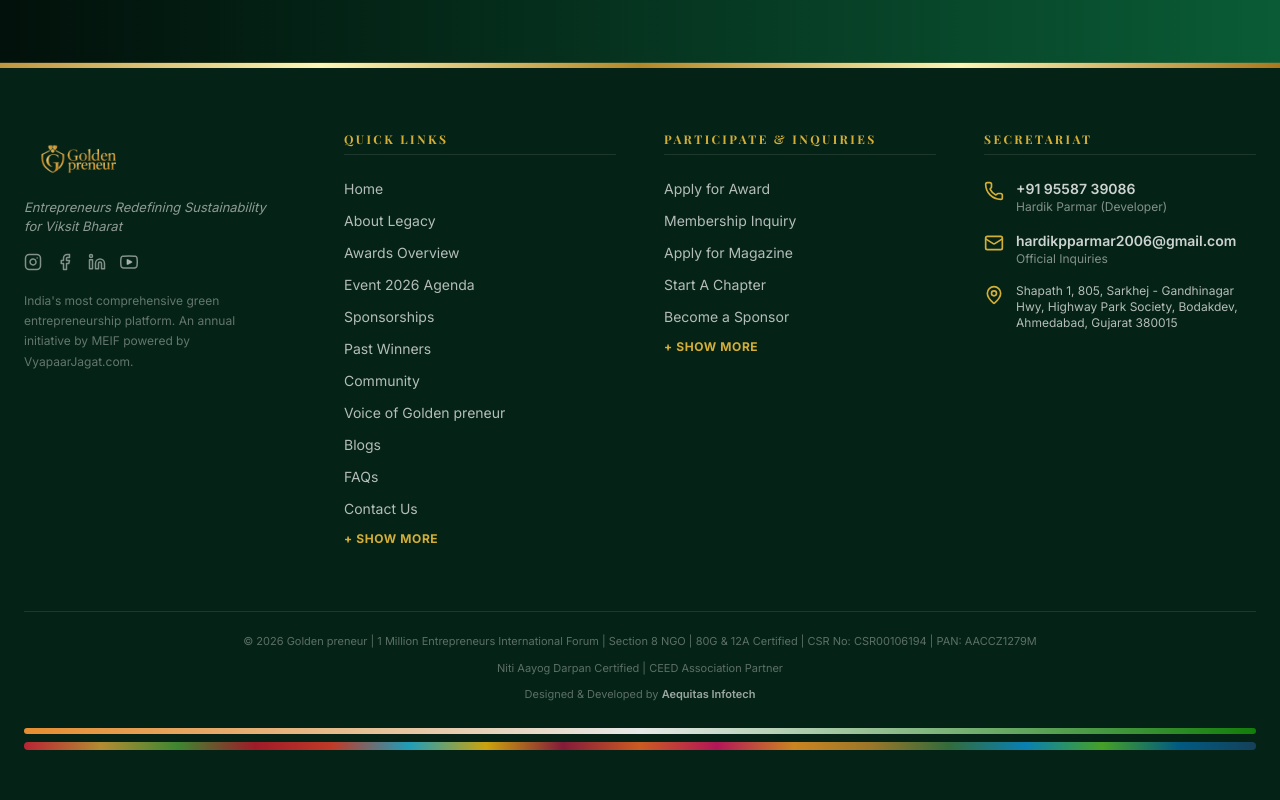
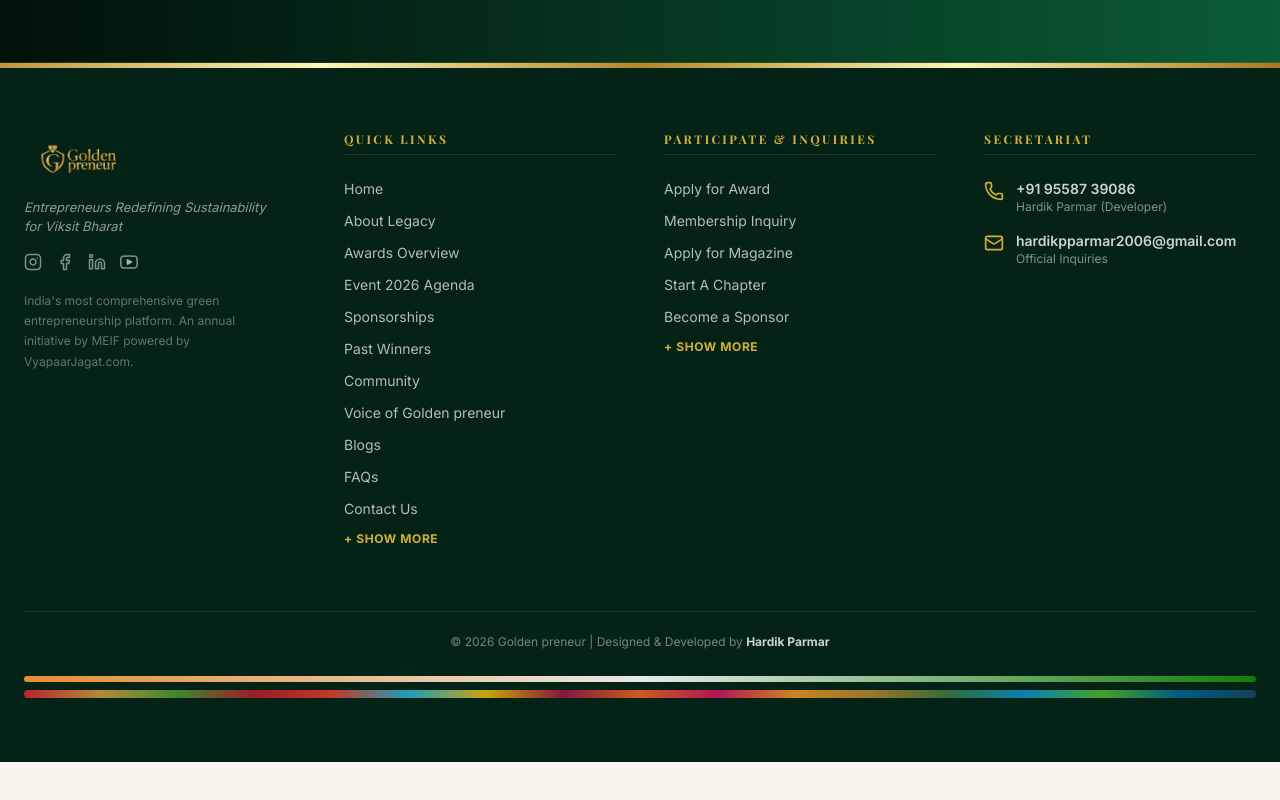
Before and after one commit to Hardikparmar2006/Goldenpreneur, a React (Vite) app: page / in a window 1280 px wide. Shown: the part 10032-10832 px from the top of the page. After the commit the page ends 10794 px from the top, so only its background shows below. Built offline with nearby package versions, Linux system fonts and the light colour scheme; no server answers; a web font is replaced by a local one.

Commit message:
Remove address block and replace NGO credits in footer with Designed & Developed by Hardik Parmar

```diff
--- a/src/components/Layout.tsx
+++ b/src/components/Layout.tsx
@@ -1,6 +1,6 @@
 import { useState, useEffect } from 'react';
 import { NavLink, Link, Outlet, useLocation } from 'react-router-dom';
-import { Menu, X, Phone, Mail, MapPin } from 'lucide-react';
+import { Menu, X, Phone, Mail } from 'lucide-react';
 import { getNominationCount } from '../utils/api';
 // import AppPopup from './AppPopup';
 
@@ -744,27 +744,16 @@
                     </a>
                     <span className="text-xs text-pure-white/50">Official Inquiries</span>
                   </div>
-                </div>
-                <div className="flex items-start gap-3">
-                  <MapPin className="w-5 h-5 text-[#D4AF37] shrink-0 mt-0.5" />
-                  <span className="text-xs text-pure-white/70">
-                    Shapath 1, 805, Sarkhej - Gandhinagar Hwy, Highway Park Society, Bodakdev, Ahmedabad, Gujarat 380015
-                  </span>
-                </div>
+
+              </div>
               </div>
             </div>
           </div>
 
           {/* Divider and Bottom bar */}
           <div style={{ borderTop: '1px solid rgba(255,255,255,0.10)', marginTop: '40px', paddingTop: '20px' }}>
-            <p style={{ fontFamily: 'Inter, sans-serif', fontSize: '11px', color: 'rgba(255,255,255,0.35)', textAlign: 'center', margin: 0, paddingBottom: '8px' }}>
-              © 2026 Golden preneur | 1 Million Entrepreneurs International Forum | Section 8 NGO | 80G &amp; 12A Certified | CSR No: CSR00106194 | PAN: AACCZ1279M
-            </p>
-            <p style={{ fontFamily: 'Inter, sans-serif', fontSize: '11px', color: 'rgba(255,255,255,0.35)', textAlign: 'center', margin: 0 }}>
-              Niti Aayog Darpan Certified | CEED Association Partner
-            </p>
-            <p style={{ fontFamily: 'Inter, sans-serif', fontSize: '11px', color: 'rgba(255,255,255,0.35)', textAlign: 'center', margin: '8px 0 0 0' }}>
-              Designed &amp; Developed by <span className="text-pure-white/60 font-semibold">Aequitas Infotech</span>
+            <p style={{ fontFamily: 'Inter, sans-serif', fontSize: '12px', color: 'rgba(255,255,255,0.45)', textAlign: 'center', margin: 0 }}>
+              © 2026 Golden preneur | Designed &amp; Developed by <span className="text-pure-white/80 font-bold hover:text-accent-gold transition-colors duration-200 cursor-pointer">Hardik Parmar</span>
             </p>
 
             {/* Indian Flag stripe */}
```
